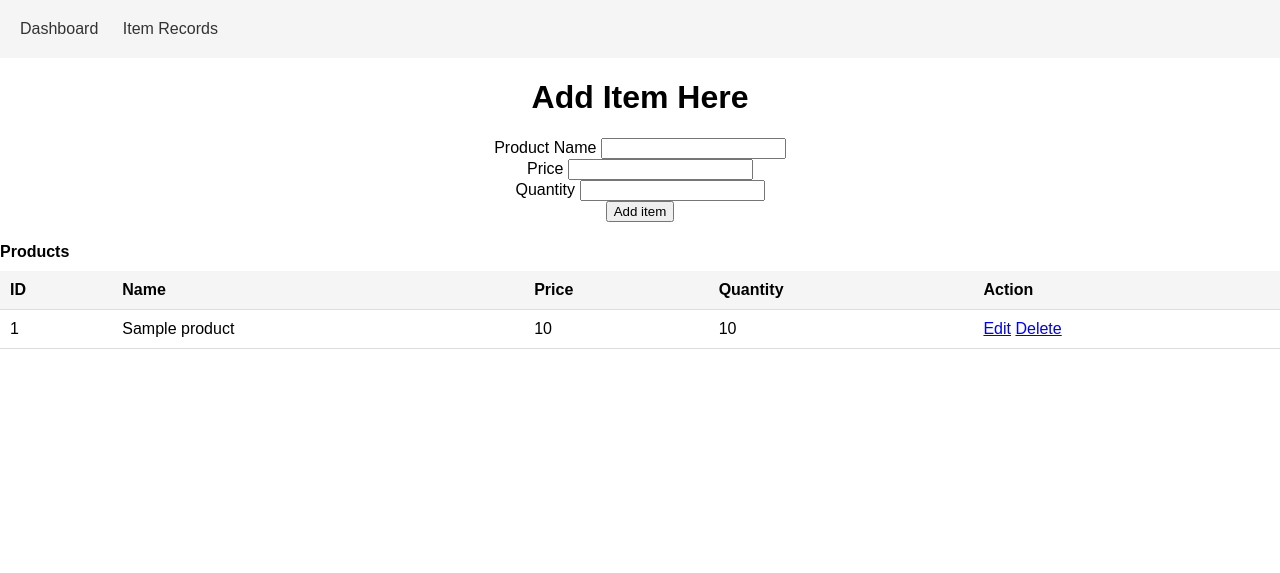
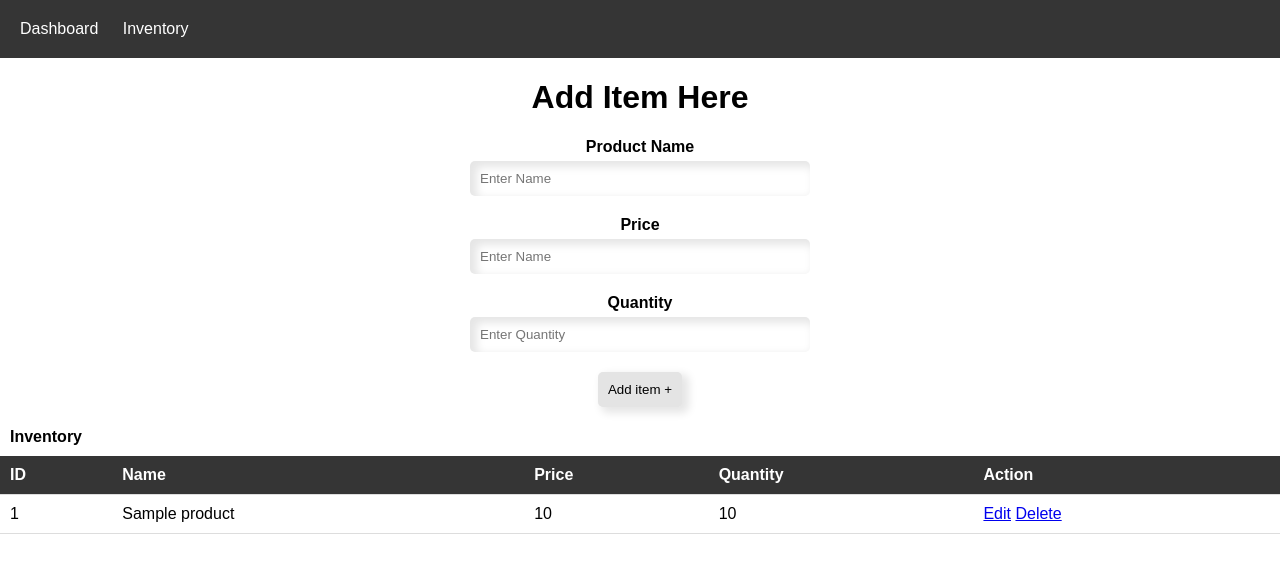
Before and after one commit to UmayrNordien/inventorymanagement, a PHP site: page /table.php in a window 1280 px wide. Shown: the top 573 px of the page. Run offline with PHP 8.4, Linux system fonts and the light colour scheme; the visitor is signed in with stand-in values (Sample User, id 1); tables that the repository leaves empty or names only in its code hold one stand-in row (values such as "Sample post").

Commit message:
update (:

```diff
--- a/additem.php
+++ b/additem.php
@@ -18,7 +18,7 @@
 
 // Variables
 $item_name = "";
-$item_price    = "";
+$item_price = "";
 
 // Connect to the database
 $db = mysqli_connect('localhost', 'root', '', 'inventorymanagement');
--- a/table.php
+++ b/table.php
@@ -29,25 +29,64 @@ if (isset($_GET['logout'])) {
         }
 
         .navbar {
-            background-color: #f5f5f5;
+            background-color: #353535;
             padding: 20px;
         }
 
         .navbar a {
             text-decoration: none;
-            color: #333;
+            color: #fff;
             margin-right: 20px;
         }
 
         h1 {
             text-align: center;
         }
-
+        h4{
+            margin-left: 10px;
+        }
+        /* Form */
         form {
             margin-bottom: 20px;
             text-align: center;
         }
 
+        .form-group {
+        margin-bottom: 20px;
+        }
+
+        .form-group label {
+            display: block;
+            font-weight: bold;
+            margin-bottom: 5px;
+        }
+
+        .form-group input[type="text"],
+        .form-group input[type="number"] {
+            width: 25%;
+            padding: 10px;
+            border: none;
+            /* border: 1px solid #ccc; */
+            border-radius: 5px;
+            box-shadow: inset 5px 4px 9px 2px rgba(0, 0, 0, 0.1);
+        }
+
+        .btn-default{
+            border: none;
+            border-radius: 5px;
+            background-color: #e4e4e4;
+            padding: 10px;
+            box-shadow: 5px 4px 9px 2px rgba(0, 0, 0, 0.1);
+
+        }
+        .btn-default:hover{
+            opacity: 80%;
+        }
+        .btn-default:active{
+            box-shadow: inset 5px 4px 9px 2px rgba(0, 0, 0, 0.1);
+        }
+
+        /* Table */
         table {
             width: 100%;
             border-collapse: collapse;
@@ -59,9 +98,9 @@ if (isset($_GET['logout'])) {
         }
 
         th {
-            background-color: #f5f5f5;
-            font-weight: bold;
-            text-align: left;
+            background-color: #353535;
+            color: #fff;
+            text-align: left; /* align with item text */
         }
 
         .card {
@@ -77,7 +116,6 @@ if (isset($_GET['logout'])) {
         }
 
         /* Responsive Styles */
-
         @media (max-width: 768px) {
             .navbar {
                 padding: 10px;
@@ -108,7 +146,7 @@ if (isset($_GET['logout'])) {
     <!-- Navigation -->
     <div class="navbar">
         <a href="index.php">Dashboard</a>
-        <a href="table.php">Item Records</a>
+        <a href="table.php">Inventory</a>
     </div>
 
     <h1>Add Item Here</h1>
@@ -116,17 +154,17 @@ if (isset($_GET['logout'])) {
     <form method="POST" action="additem.php">
         <div class="form-group">
             <label for="name">Product Name</label>
-            <input type="text" class="form-control" name="product_name">
+            <input type="text" class="form-control" name="product_name" placeholder="Enter Name">
         </div>
         <div class="form-group">
             <label for="name">Price</label>
-            <input type="text" class="form-control" name="price">
+            <input type="text" class="form-control" name="price" min="1" max="999.99" placeholder="Enter Name">
         </div>
         <div class="form-group">
             <label for="name">Quantity</label>
-            <input type="number" name="quant" id="quant" min="1" max="">
+            <input type="number" class="form-control" name="quant" id="quant" min="1" max="999.99" placeholder="Enter Quantity">
         </div>
-        <button type="submit" class="btn btn-default" name="add">Add item</button>
+        <button type="submit" class="btn btn-default" name="add">Add item +</button>
     </form>
 
     <div class="main-content-inner">
@@ -135,7 +173,7 @@ if (isset($_GET['logout'])) {
             <div class="col-lg-6 mt-5">
                 <div class="card">
                     <div class="card-body">
-                        <h4 class="header-title">Products</h4>
+                        <h4 class="header-title">Inventory</h4>
                         <div class="single-table">
                             <div class="table-responsive">
                                 <!-- Table -->
```
Also changed, not shown: index.php (+21 -15 lines).
